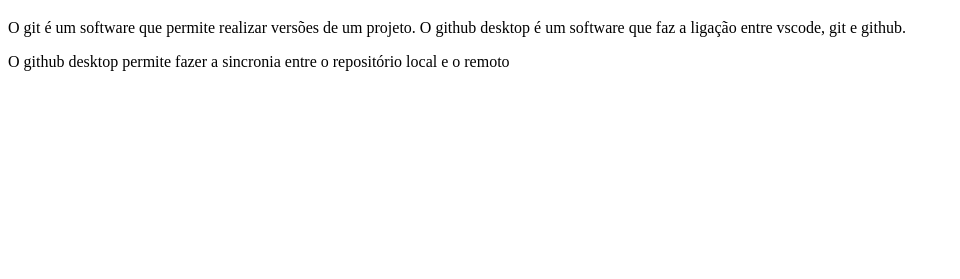
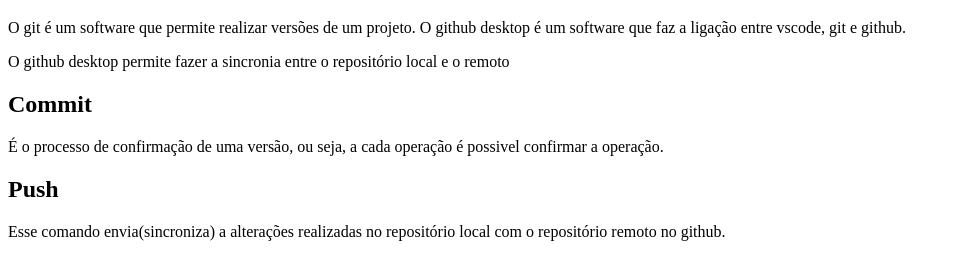
Before and after one commit to manunortok11/3infom, a plain HTML site: page index.html in a window 1280 px wide. Shown: the part 61-340 px from the top of the page, without its empty margins (0-960 px from the left). Drawn offline with Linux system fonts and the light colour scheme.

Commit message:
commit e push
desc

```diff
--- a/index.html
+++ b/index.html
@@ -9,7 +9,10 @@
     <h1>Versionamento</h1>
     <p>O git é um software que permite realizar versões de um projeto. O github desktop é um software que faz a ligação entre vscode, git e github.</p>
     <p>O github desktop permite fazer a sincronia entre o repositório local e o remoto</p>
-
+    <h2>Commit</h2>
+    <p>É o processo de confirmação de uma versão, ou seja, a cada operação é possivel confirmar a operação.</p>
+    <h2>Push</h2>
+    <P>Esse comando envia(sincroniza) a alterações realizadas no repositório local com o repositório remoto no github.</P>
 
 </body>
 </html>
```
